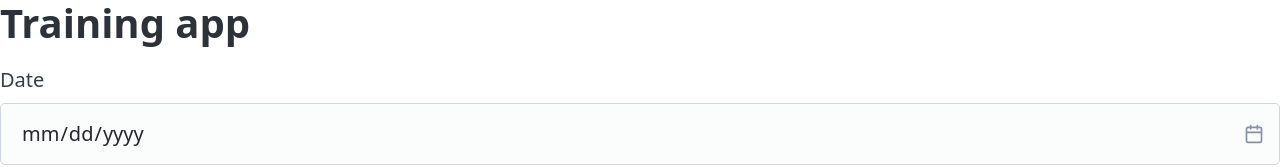
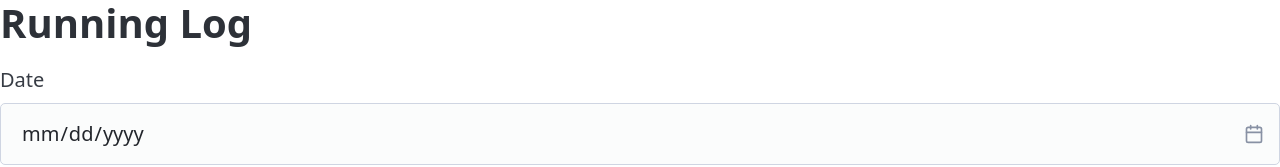
Before and after one commit to martensoderlind/Traning-app, a website: page frontend/index.html in a window 1280 px wide. Shown: the top 167 px of the page. Drawn offline with nearby package versions, Linux system fonts and the light colour scheme.

Commit message:
changed name on header

```diff
--- a/frontend/index.html
+++ b/frontend/index.html
@@ -11,7 +11,7 @@
   </head>
   <body>
     <div>
-      <h1>Training app</h1>
+      <h1>Running Log</h1>
     </div>
     <div>
       <form id="inputForm">
```
